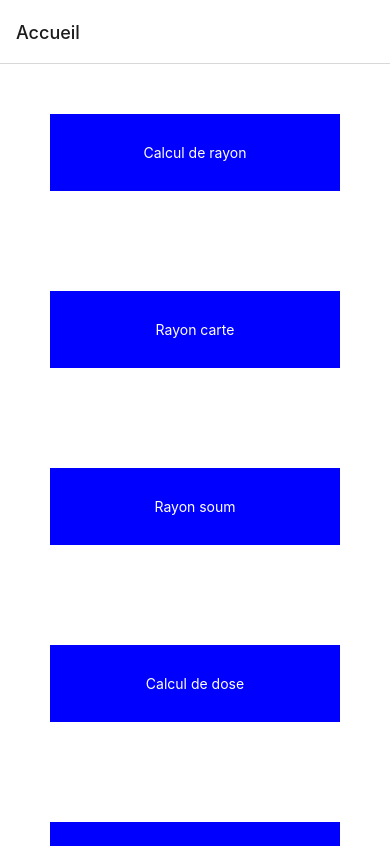
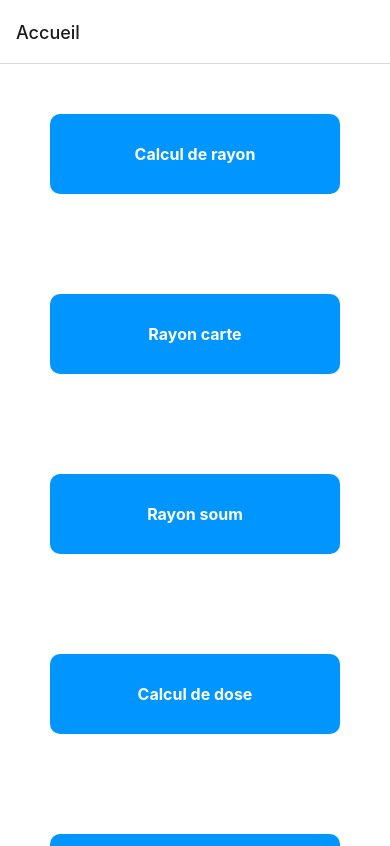
Before and after one commit to clementfavarel/demineur-v3, a React Native app: screen / in a window 390 px wide. Shown: the top 846 px of the page. Built offline with nearby package versions, Linux system fonts and the light colour scheme.

Commit message:
update styles and install package to support remote server (tunnel)

```diff
--- a/App.js
+++ b/App.js
@@ -106,9 +106,12 @@ const styles = StyleSheet.create({
         padding: 30,
         margin: 50,
         alignItems: "center",
-        backgroundColor: "#00f",
+        backgroundColor: "#0095FF",
+        borderRadius: 10,
     },
     text: {
         color: "#fff",
+        fontSize: 16,
+        fontWeight: "bold",
     },
 });
--- a/package.json
+++ b/package.json
@@ -15,7 +15,7 @@
     "expo": "~48.0.15",
     "expo-status-bar": "~1.4.4",
     "react": "18.2.0",
-    "react-native": "0.71.7",
+    "react-native": "0.71.8",
     "react-native-maps": "1.3.2",
     "react-native-safe-area-context": "4.5.0",
     "react-native-screens": "~3.20.0",
```
Also changed, not shown: 1 other file (tests, documents, lock files or other folders).
